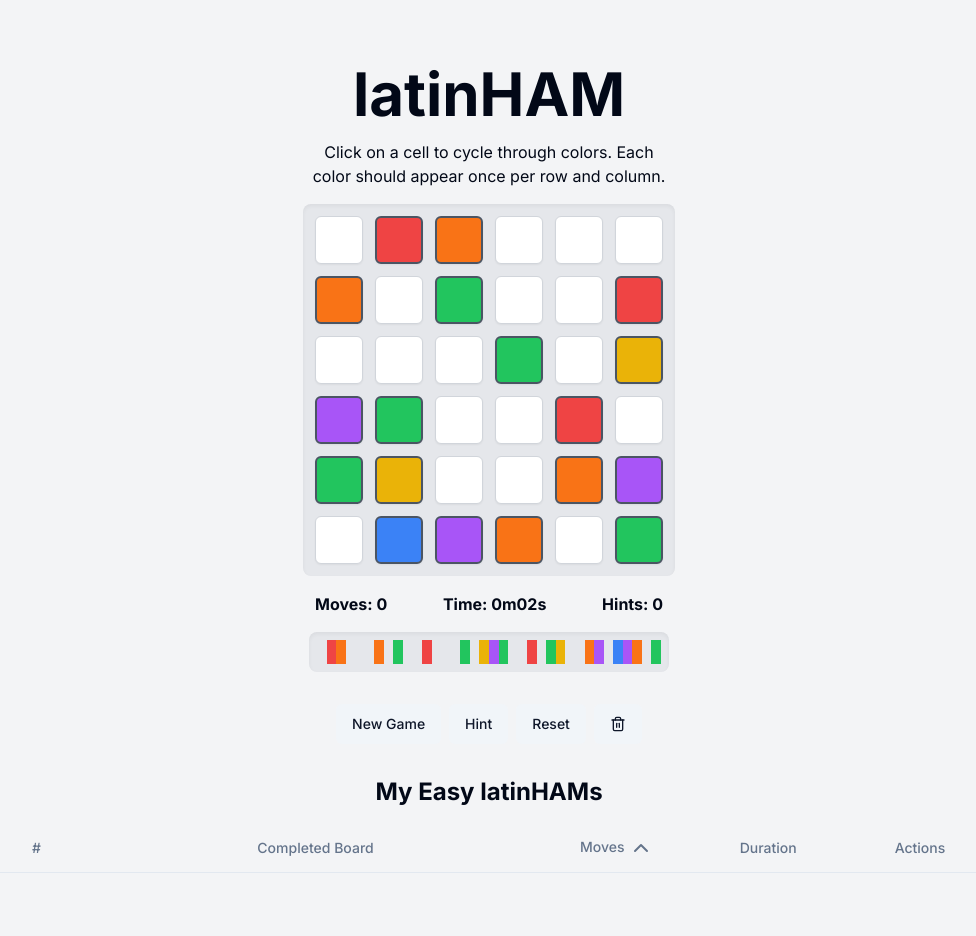
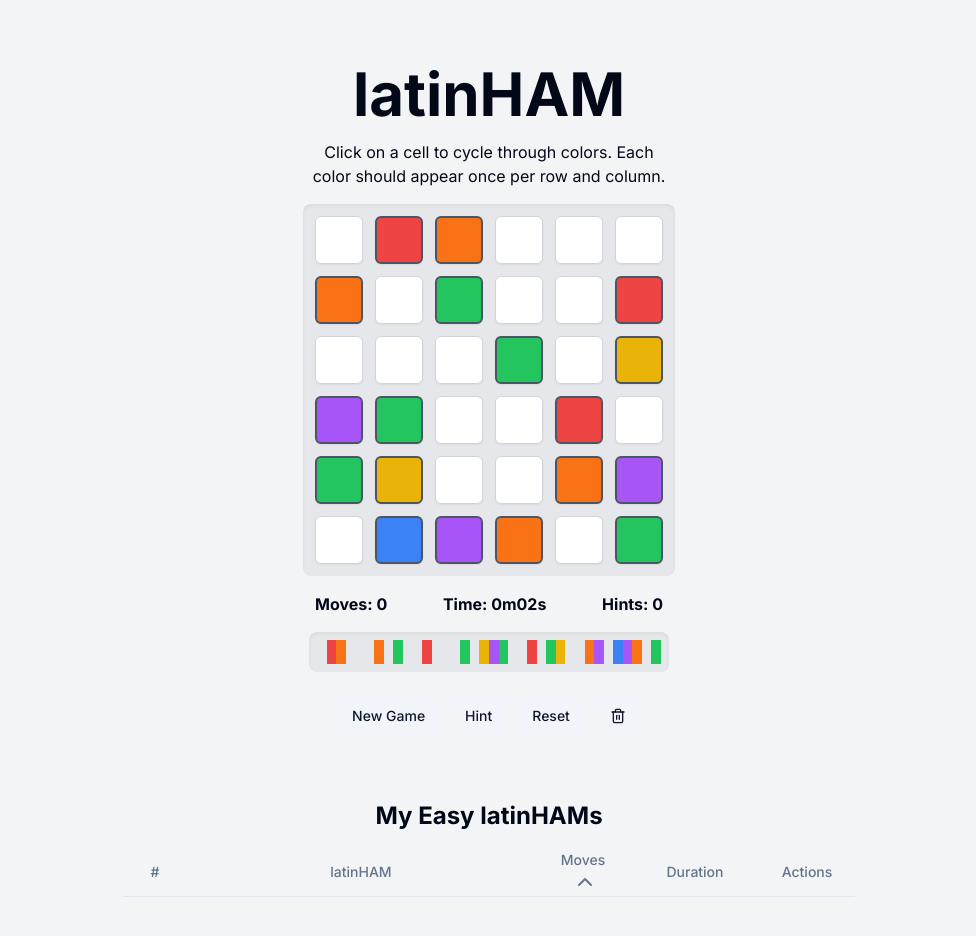
Before and after one commit to willtajer/latinHAM, a Next.js app: page / in a window 1280 px wide. Both pictures are taken after a click on the button "Easy". Shown: the top 936 px of the page, without its empty margins (151-1127 px from the left). Built offline with nearby package versions, Linux system fonts and the light colour scheme.

Commit message:
small tweaks

```diff
--- a/components/LatinHamGame.tsx
+++ b/components/LatinHamGame.tsx
@@ -665,7 +665,7 @@ const LatinHamGame: React.FC = () => {
           <span>Hints: {hintCount}</span>
         </div>
       </div>
-      <div className="w-[calc(6*3rem+6*0.75rem)] mt-2 mb-4">
+      <div className="w-[calc(6*3rem+6*0.75rem)] mt-2 mb-2">
         <ProgressBar grid={grid} />
       </div>
       {gameState !== 'viewing' && (
@@ -692,12 +692,14 @@ const LatinHamGame: React.FC = () => {
           &ldquo;{viewingEntry.quote}&rdquo;
         </div>
       )}
-      <Leaderboard
-        entries={leaderboard[difficulty]}
-        difficulty={difficulty}
-        onViewCompletedBoard={handleViewCompletedBoard}
-        onDownloadCompletedBoard={handleDownloadCompletedBoard}
+      <div className="mt-8">
+        <Leaderboard
+          entries={leaderboard[difficulty]}
+          difficulty={difficulty}
+          onViewCompletedBoard={handleViewCompletedBoard}
+          onDownloadCompletedBoard={handleDownloadCompletedBoard}
       />
+      </div>
       <Dialog open={showNewGameConfirmation} onOpenChange={setShowNewGameConfirmation}>
         <DialogContent>
           <DialogHeader>
--- a/components/Leaderboard.tsx
+++ b/components/Leaderboard.tsx
@@ -93,7 +93,7 @@ export function Leaderboard({ entries, difficulty, onViewCompletedBoard, onDownl
           <TableHeader>
             <TableRow>
               <TableHead className="w-16 text-center">#</TableHead>
-              <TableHead className="w-[calc(6*3rem+5*0.75rem)] text-center">Completed Board</TableHead>
+              <TableHead className="w-[calc(6*3rem+5*0.75rem)] text-center">latinHAM</TableHead>
               <TableHead
                 className="w-24 text-center cursor-pointer"
                 onClick={() => handleSort('moves')}
```
